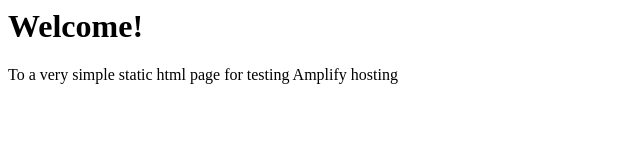
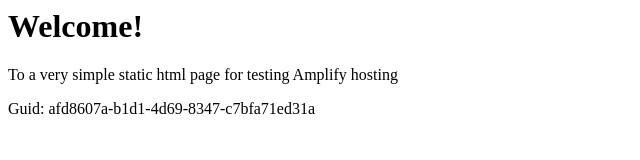
Before and after one commit to aws-aemilia-nrt/Github-PR-Commit-Integration-Test-DoNotTouch-v0-prod-ap-northeast-1, a website: page src/index.html in a window 1280 px wide. Shown: the whole page, without its empty margins (0-640 px from the left). Drawn offline with Linux system fonts and the light colour scheme.

Commit message:
commit from integ tests

```diff
--- a/src/index.html
+++ b/src/index.html
@@ -1,3 +1,5 @@
+
+
 <html lang="en">
 
 <head>
@@ -10,6 +12,6 @@
 <body>
     <h1>Welcome!</h1>
     <p>To a very simple static html page for testing Amplify hosting</p>
-</body>
+    <p>Guid: afd8607a-b1d1-4d69-8347-c7bfa71ed31a</p></body>
 
 </html>
```
